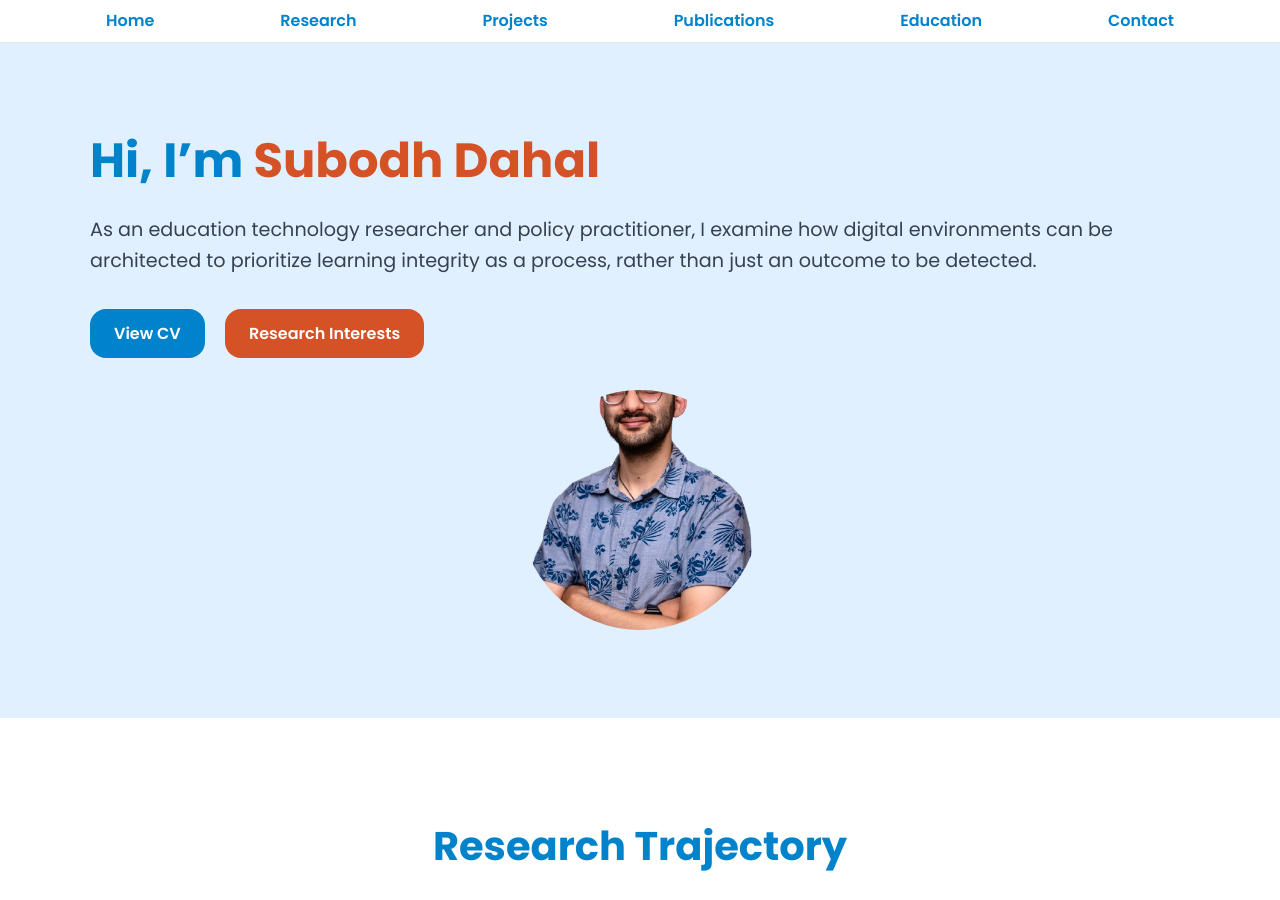
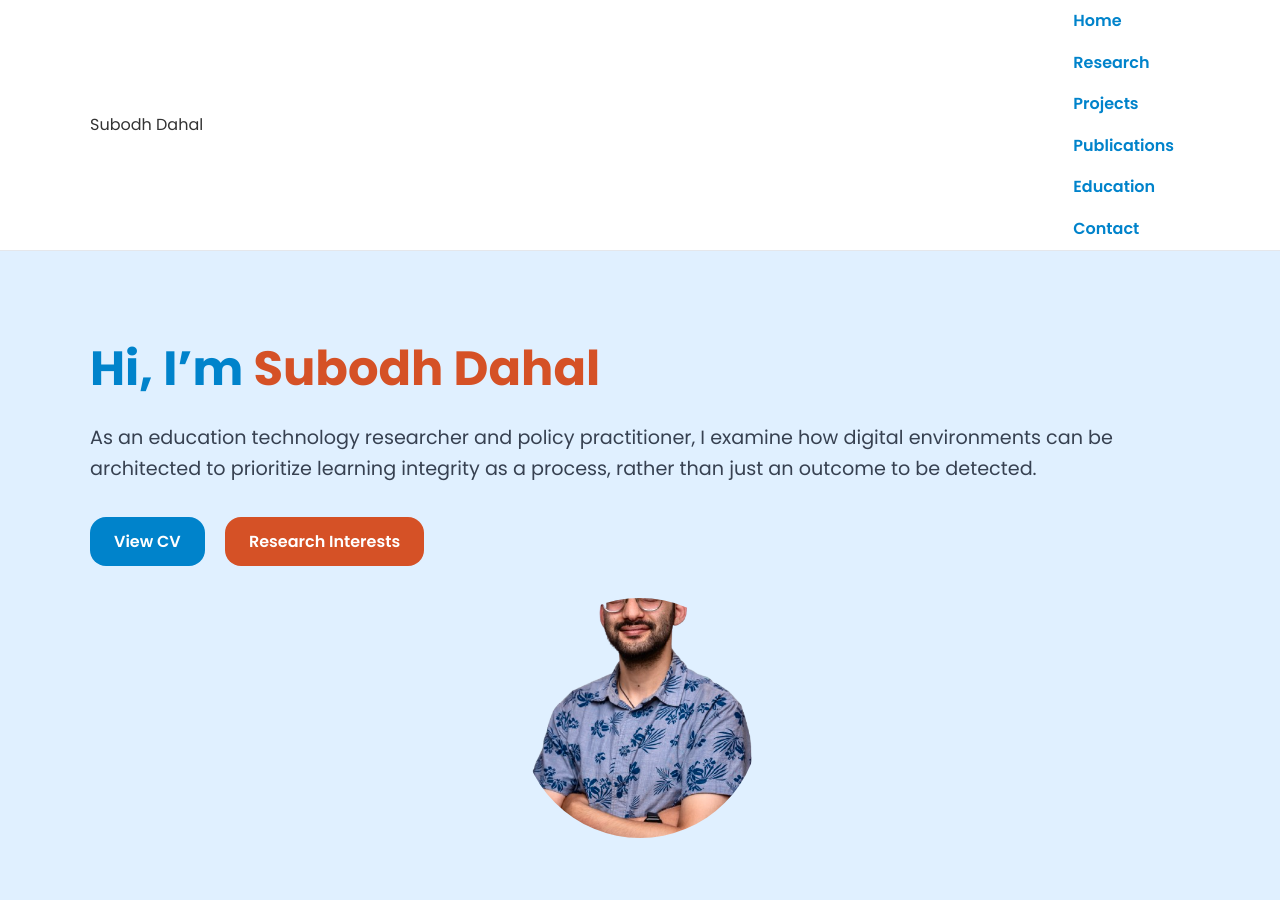
Before and after one commit to dahalsubodh/dahalsubodh.github.io, a Jekyll site: the page built from index.md, in a window 1280 px wide and 900 px high. Built offline with Jekyll 4.4.1, drawn with Linux system fonts in a browser that asks for light colours.

Commit message:
Update nav.html

```diff
--- a/_includes/nav.html
+++ b/_includes/nav.html
@@ -1,5 +1,7 @@
 <nav class="nav-bar">
   <div class="container nav-container">
+    <div class="logo">Subodh Dahal</div>
+    <div class="nav-links">
     <a href="/" class="nav-link">Home</a>
     <a href="/research.html" class="nav-link">Research</a>
     <a href="/projects.html" class="nav-link">Projects</a>
```
